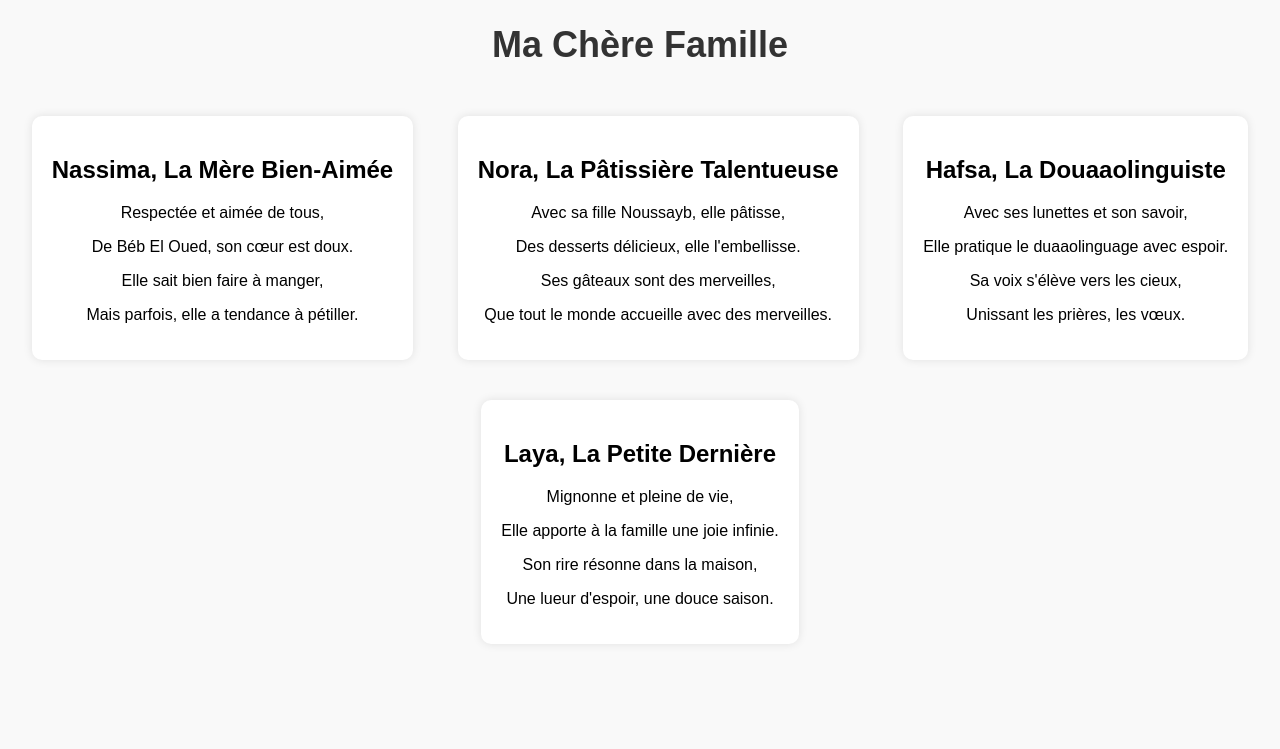
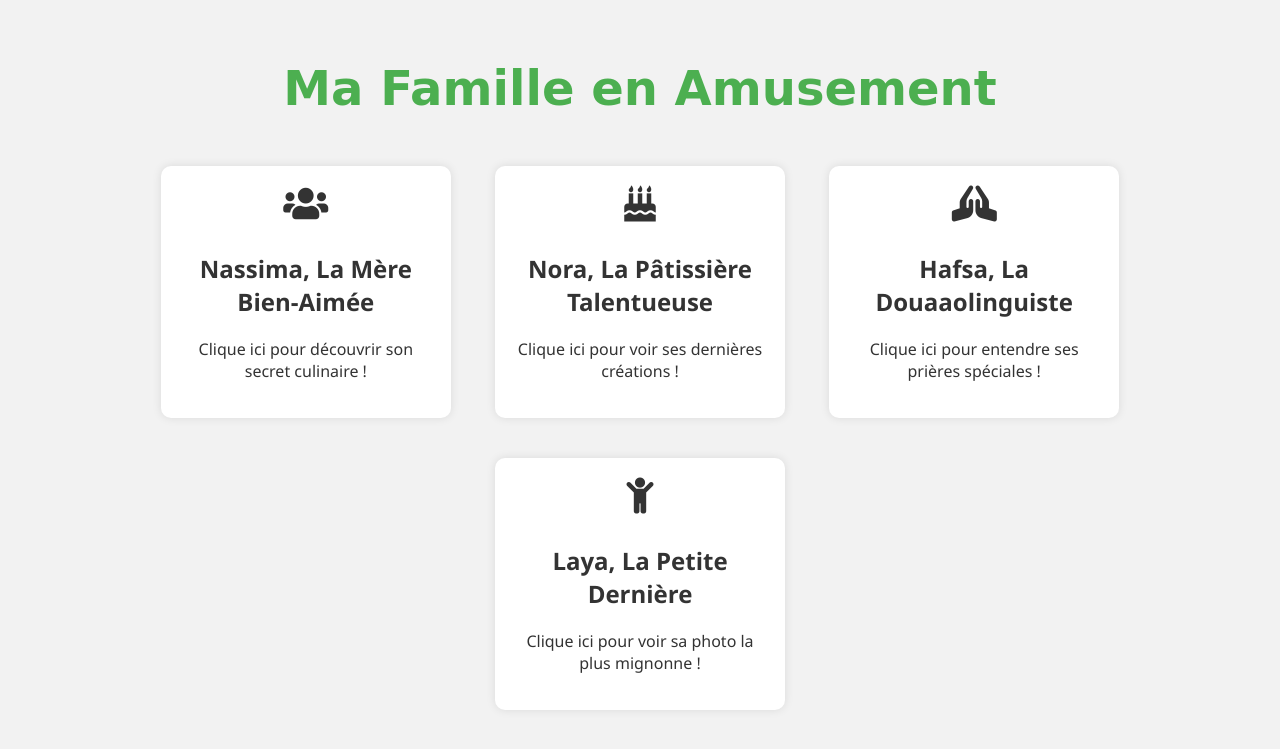
Before and after one commit to Mouhamed38/mon-nouveau-blog, a Django app: page / in a window 1280 px wide. Shown: the top 749 px of the page. Run offline with Django 3.2, Linux system fonts and the light colour scheme.

Commit message:
Modification du HTML du site

```diff
--- a/blog/templates/blog/post_list.html
+++ b/blog/templates/blog/post_list.html
@@ -3,12 +3,14 @@
 <head>
     <meta charset="UTF-8">
     <meta name="viewport" content="width=device-width, initial-scale=1.0">
-    <title>Ma Famille</title>
+    <title>Ma Famille en Amusement</title>
+    <link rel="stylesheet" href="https://cdnjs.cloudflare.com/ajax/libs/font-awesome/5.15.4/css/all.min.css">
     <style>
         body {
-            font-family: Arial, sans-serif;
-            background-color: #f9f9f9;
+            font-family: 'Segoe UI', Tahoma, Geneva, Verdana, sans-serif;
+            background-color: #f2f2f2;
             text-align: center;
+            padding: 20px;
         }
         .person {
             margin: 20px;
@@ -18,61 +20,72 @@
             box-shadow: 0 0 10px rgba(0, 0, 0, 0.1);
             display: inline-block;
             cursor: pointer;
-            transition: transform 0.3s ease;
+            transition: transform 0.3s ease-in-out;
+            color: #333;
+            width: 250px;
         }
         .person:hover {
             transform: scale(1.05);
         }
         h1 {
-            color: #333;
+            font-family: 'Brush Script MT', cursive;
+            font-size: 48px;
+            color: #4CAF50;
+            margin-bottom: 30px;
+        }
+        .icon {
             font-size: 36px;
-            margin-bottom: 30px;
+            margin-bottom: 10px;
         }
     </style>
 </head>
 <body>
 
-<h1>Ma Chère Famille</h1>
+<h1>Ma Famille en Amusement</h1>
 
-<div class="person" id="nassima">
+<div class="person" onclick="showMessage('nassima')">
+    <i class="fas fa-users icon"></i>
     <h2>Nassima, La Mère Bien-Aimée</h2>
-    <p>Respectée et aimée de tous,</p>
-    <p>De Béb El Oued, son cœur est doux.</p>
-    <p>Elle sait bien faire à manger,</p>
-    <p>Mais parfois, elle a tendance à pétiller.</p>
+    <p>Clique ici pour découvrir son secret culinaire !</p>
 </div>
 
-<div class="person" id="nora">
+<div class="person" onclick="showMessage('nora')">
+    <i class="fas fa-birthday-cake icon"></i>
     <h2>Nora, La Pâtissière Talentueuse</h2>
-    <p>Avec sa fille Noussayb, elle pâtisse,</p>
-    <p>Des desserts délicieux, elle l'embellisse.</p>
-    <p>Ses gâteaux sont des merveilles,</p>
-    <p>Que tout le monde accueille avec des merveilles.</p>
+    <p>Clique ici pour voir ses dernières créations !</p>
 </div>
 
-<div class="person" id="hafsa">
+<div class="person" onclick="showMessage('hafsa')">
+    <i class="fas fa-praying-hands icon"></i>
     <h2>Hafsa, La Douaaolinguiste</h2>
-    <p>Avec ses lunettes et son savoir,</p>
-    <p>Elle pratique le duaaolinguage avec espoir.</p>
-    <p>Sa voix s'élève vers les cieux,</p>
-    <p>Unissant les prières, les vœux.</p>
+    <p>Clique ici pour entendre ses prières spéciales !</p>
 </div>
 
-<div class="person" id="laya">
+<div class="person" onclick="showMessage('laya')">
+    <i class="fas fa-child icon"></i>
     <h2>Laya, La Petite Dernière</h2>
-    <p>Mignonne et pleine de vie,</p>
-    <p>Elle apporte à la famille une joie infinie.</p>
-    <p>Son rire résonne dans la maison,</p>
-    <p>Une lueur d'espoir, une douce saison.</p>
+    <p>Clique ici pour voir sa photo la plus mignonne !</p>
 </div>
 
 <script>
-    // Ajout d'interactivité avec JavaScript
-    document.querySelectorAll('.person').forEach(item => {
-        item.addEventListener('click', function() {
-            this.classList.toggle('active');
-        });
-    });
+    function showMessage(person) {
+        switch(person) {
+            case 'nassima':
+                alert("Nassima, la mère respectée et aimée de tous, de Béb El Oued, elle sait bien faire à manger mais a tendance à pétille.");
+                break;
+            case 'nora':
+                alert("Nora, la pâtissière talentueuse, avec sa fille Noussayb, elle embellit le monde avec ses délicieux desserts.");
+                break;
+            case 'hafsa':
+                alert("Hafsa, la douaaolinguiste, avec ses lunettes et son savoir, elle unit les prières avec espoir.");
+                break;
+            case 'laya':
+                alert("Laya, la petite dernière, mignonne et pleine de vie, elle apporte à la famille une joie infinie.");
+                break;
+            default:
+                alert("Erreur: personne non trouvée.");
+        }
+    }
 </script>
 
 </body>
```
